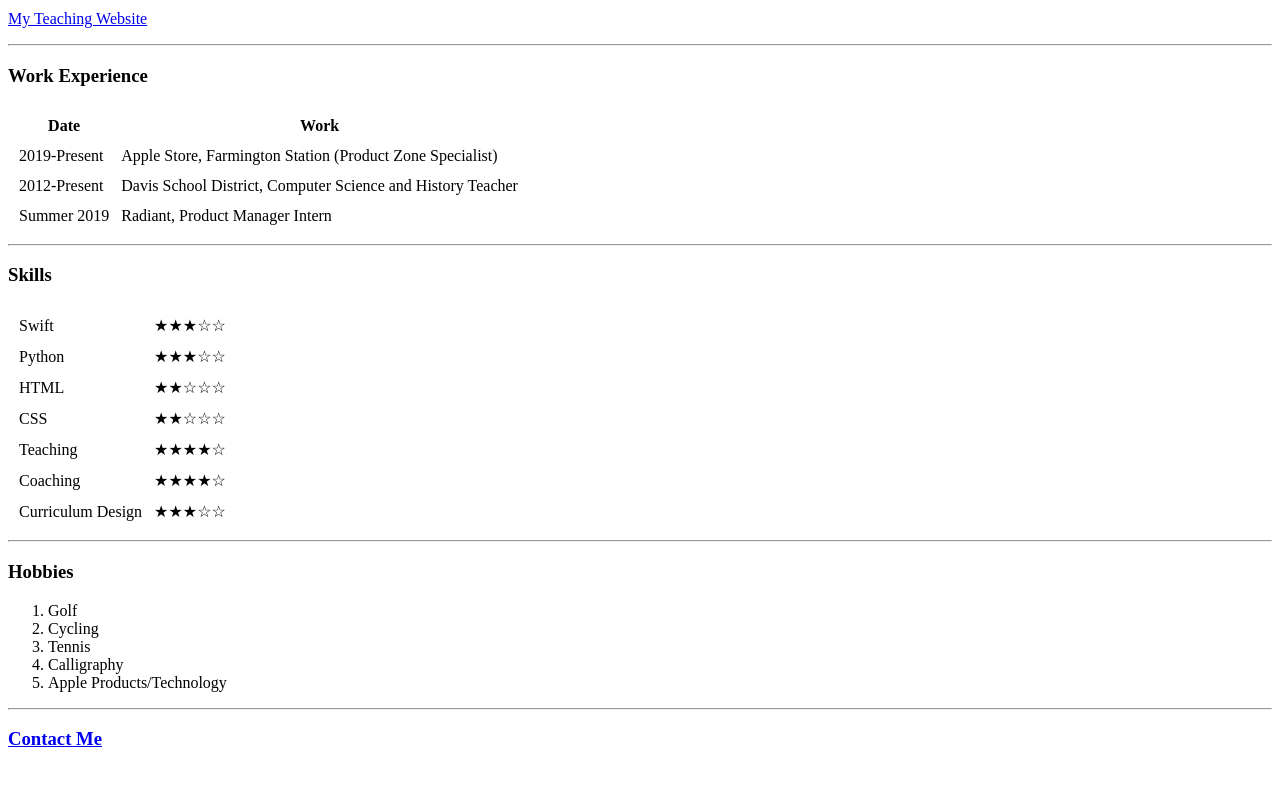
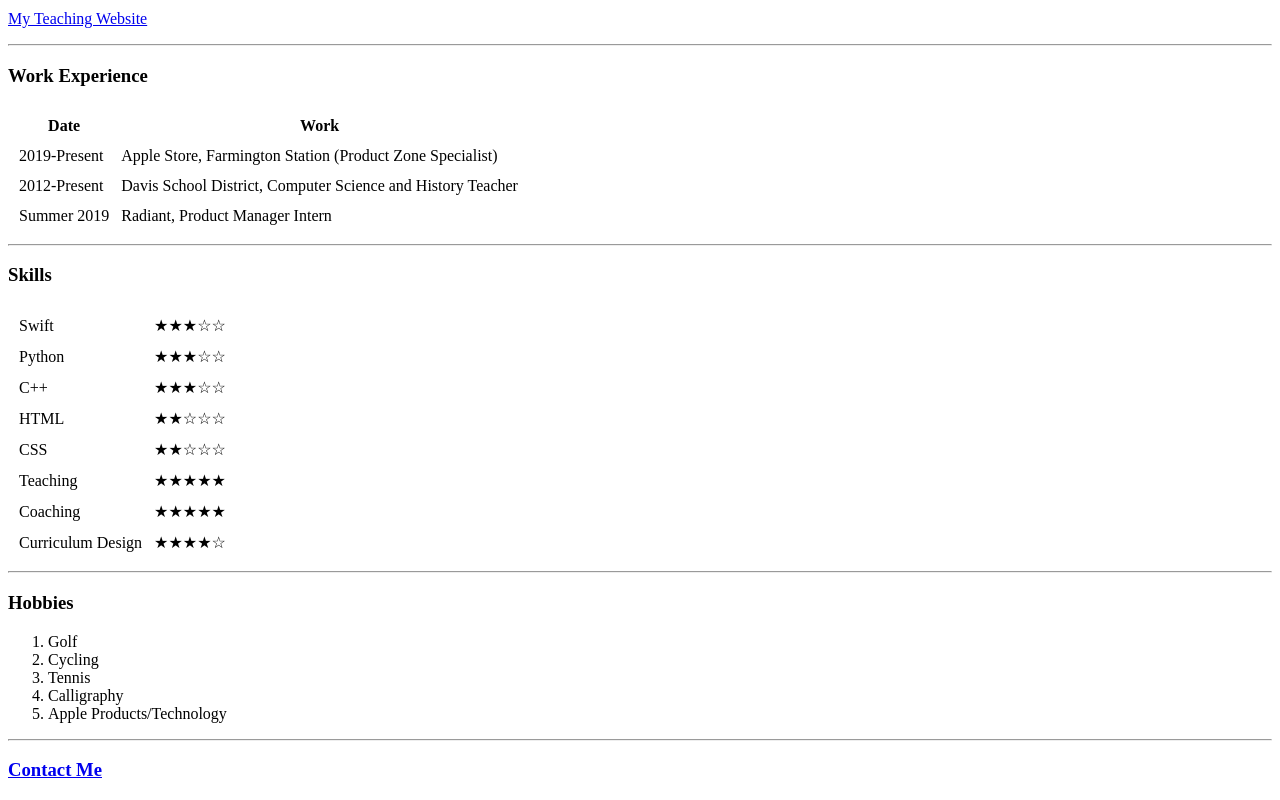
Before and after one commit to jopoll87/CV, a plain HTML site: page index.html in a window 1280 px wide. Shown: the part 821-1621 px from the top of the page. Before the commit the page ends 1590 px from the top, so only its background shows below. Drawn offline with Linux system fonts and the light colour scheme.

Commit message:
update CV website

```diff
--- a/index.html
+++ b/index.html
@@ -90,6 +90,10 @@
       <td>★★★☆☆</td>
     </tr>
     <tr>
+      <td>C++</td>
+      <td>★★★☆☆</td>
+    </tr>
+    <tr>
       <td>HTML</td>
       <td>★★☆☆☆</td>
     </tr>
@@ -99,15 +103,15 @@
     </tr>
     <tr>
       <td>Teaching</td>
-      <td>★★★★☆</td>
+      <td>★★★★★</td>
     </tr>
     <tr>
       <td>Coaching</td>
-      <td>★★★★☆</td>
+      <td>★★★★★</td>
     </tr>
     <tr>
       <td>Curriculum Design</td>
-      <td>★★★☆☆</td>
+      <td>★★★★☆</td>
     </tr>
 
   </table>
```
